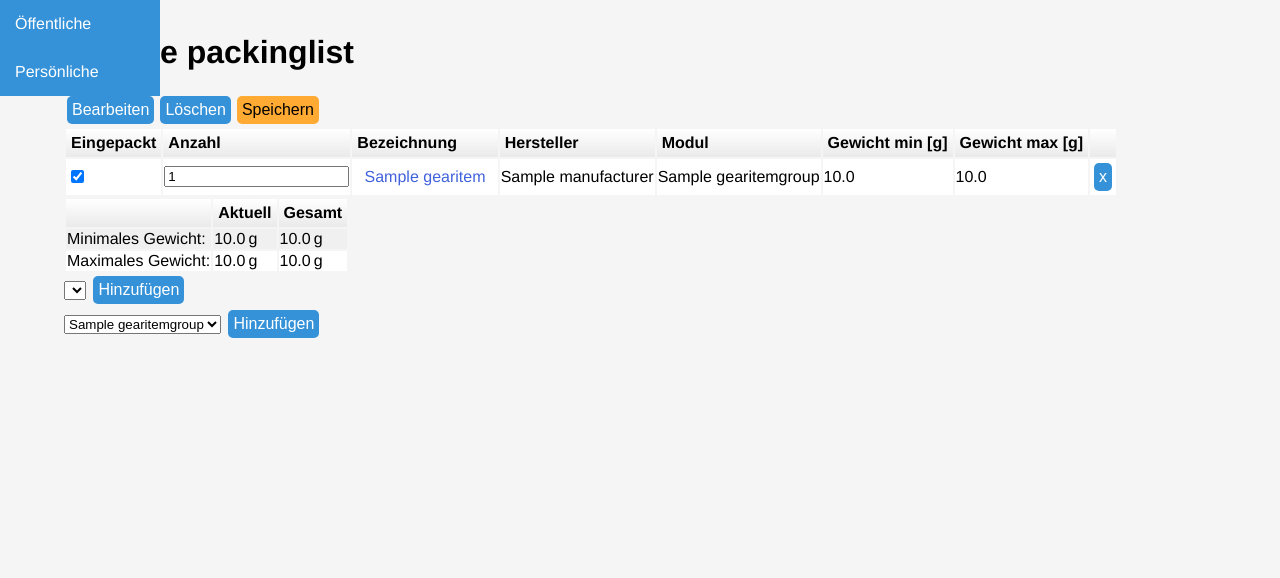
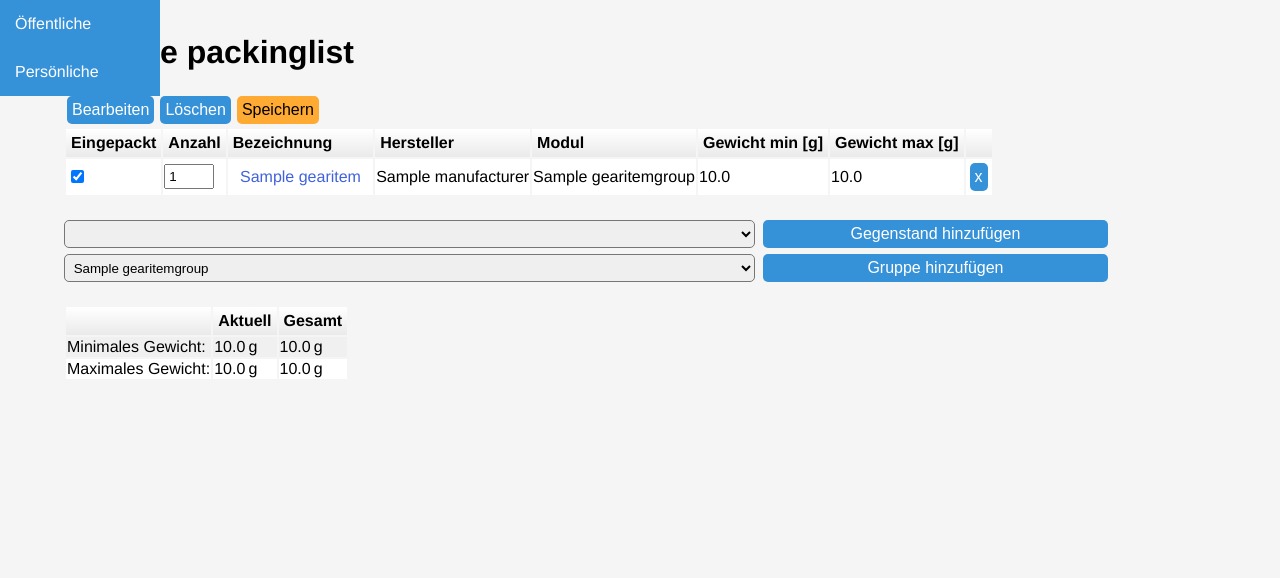
Before and after one commit to m472/GearManager, a Django app: page /gear/lists/show/1 in a window 1280 px wide. Shown: the part 48-626 px from the top of the page. Run offline with Django 3.2, Linux system fonts and the light colour scheme; a user stored in the database is signed in; tables that the repository leaves empty hold one stand-in row (values such as "Sample post"); lists and menus that the app fills with data are empty.

Commit message:
improved packinglist_detail style

```diff
--- a/gear/templates/gear/packinglist_detail.html
+++ b/gear/templates/gear/packinglist_detail.html
@@ -35,31 +35,31 @@
             <th>Eingepackt</th>
             <th>Anzahl</th>
             <th>Bezeichnung</th>
-            <th>Hersteller</th>
-            <th>Modul</th>
-            <th>Gewicht min [g]</th>
-            <th>Gewicht max [g]</th>
+            <th class="least-important-col">Hersteller</th>
+            <th class="least-important-col">Modul</th>
+            <th class="less-important-col">Gewicht min [g]</th>
+            <th class="less-important-col">Gewicht max [g]</th>
             <th></th>
         </tr>
     </thead>
     <tbody>
         {% for rel in relations %}
-        <tr class="{% cycle 'table-zebra-bright' 'table-zebra-dark' %}">
+        <tr class="packinglist-items-table {% cycle 'table-zebra-bright' 'table-zebra-dark' %}">
                 <td>
                     <input type="checkbox" form="savePacked" name="isPacked" value="{{rel.id}}" {% if rel.isPacked %}checked{% endif %} onclick="savePackedFunction()"/>
                 </td>
                 <td>
                     <form action="{% url 'saveCardinality' packinglist.id %}" name="saveCardinality{{rel.id}}" method="post">
                         {% csrf_token %}
-                        <input type="number" id="count{{rel.id}}" name="count" onchange="saveCardinality(this)" value="{{rel.count}}" class="form-input cardinality-input">
+                        <input type="number" id="count{{rel.id}}" name="count" onchange="saveCardinality(this)" value="{{rel.count}}" class="packinglist-item-count">
                         <input type="hidden" name="relationId" value="{{rel.id}}">
                     </form>
                 </td>
                 <td><a href="{% url 'showItem' rel.item.id %}" class="item-link">{{rel.item.name}}</a></td>
-                <td>{{rel.item.manufacturer}}</td>
-                <td>{{rel.addedByGroup|default_if_none:""}}</td>
-                <td>{{rel.item.minWeight|multiplyBy:rel.count}}</td>
-                <td>{{rel.item.maxWeight|default_if_none:rel.item.minWeight|multiplyBy:rel.count}}</td>
+                <td class="least-important-col">{{rel.item.manufacturer}}</td>
+                <td class="least-important-col">{{rel.addedByGroup|default_if_none:""}}</td>
+                <td class="less-important-col">{{rel.item.minWeight|multiplyBy:rel.count}}</td>
+                <td class="less-important-col">{{rel.item.maxWeight|default_if_none:rel.item.minWeight|multiplyBy:rel.count}}</td>
                 <td>
                     <form action="{% url 'removeItem' packinglist.id %}" method="POST">
                         {% csrf_token %}
@@ -71,6 +71,31 @@
         {% endfor %}
     </tbody>
 </table>
+</div>
+
+<div class="add-to-packing-list">
+    <form action="{% url 'addItem' packinglist.id %}" class="form-inline well" method="post">
+        {% csrf_token %}
+        <div class="form-group">
+            <select name="itemId" id="itemId" class="form-control">
+                {% for it in possibleItems %}
+                <option value="{{it.id}}">{{it.name}}</option>
+                {% endfor %}
+            </select>
+            <button class="btn">Gegenstand hinzufügen</button>
+        </div>
+    </form>
+    <form action="{% url 'addGroup' packinglist.id %}" class="form-inline well" method="post">
+        {% csrf_token %}
+        <div class="form-group">
+            <select name="groupId" id="groupId" class="form-control">
+                {% for group in groups %}
+                <option value="{{group.id}}">{{group.name}}</option>
+                {% endfor %}
+            </select>
+            <button class="btn">Gruppe hinzufügen</button>
+        </div>
+    </form>
 </div>
 
 <table>
@@ -90,27 +115,4 @@
         <td>{{weights.totalMaxWeight}}&#x202F;g</td>
     </tr>
 </table>
-
-<form action="{% url 'addItem' packinglist.id %}" class="form-inline well" method="post">
-    {% csrf_token %}
-    <div class="form-group">
-        <select name="itemId" id="itemId" class="form-control">
-            {% for it in possibleItems %}
-            <option value="{{it.id}}">{{it.name}}</option>
-            {% endfor %}
-        </select>
-        <button class="btn">Hinzufügen</button>
-    </div>
-</form>
-<form action="{% url 'addGroup' packinglist.id %}" class="form-inline well" method="post">
-    {% csrf_token %}
-    <div class="form-group">
-        <select name="groupId" id="groupId" class="form-control">
-            {% for group in groups %}
-            <option value="{{group.id}}">{{group.name}}</option>
-            {% endfor %}
-        </select>
-        <button class="btn">Hinzufügen</button>
-    </div>
-</form>
 {% endblock %}
--- a/static/css/base.css
+++ b/static/css/base.css
@@ -61,6 +61,11 @@ nav li.dropdown {
 
 .dropdown:hover .dropdown-content {
     display: block;
+}
+
+select {
+    padding: 0.35em;
+    border-radius: 5px;
 }
 
 .block-link:link, .block-link:visited, .inline-block-link:link, .inline-block-link:visited, .item-link:link, .item-link:visited {
@@ -197,6 +202,31 @@ footer > div > small > a:visited, footer > div > small > a:link {
     color: white;
 }
 
+.add-to-packing-list {
+    box-sizing: border-box;
+    margin-top: 20px;
+    margin-bottom: 20px;
+}
+
+.add-to-packing-list select {
+    width: 60%;
+}
+
+.add-to-packing-list button {
+    width: 30%;
+}
+
+@media screen and (max-width: 600px) {
+    .add-to-packing-list select, .add-to-packing-list button {
+        width: 100%;
+        margin: 2px 0;
+    }
+
+    .add-to-packing-list button {
+        margin-bottom: 20px;
+    }
+}
+
 /* generic form */
 .generic-form-wrapper * {
     box-sizing: border-box;
@@ -274,6 +304,27 @@ footer > div > small > a:visited, footer > div > small > a:link {
 @media screen and (max-width: 600px) {
     .detail-table span:first-child, .detail-table span:nth-child(2) {
         width: 100%;
+    }
+}
+
+.packinglist-items-table {
+    width: 100%;
+}
+
+.packinglist-item-count {
+    width: 3em;
+    padding: 3px;
+}
+
+@media screen and (max-width: 800px) {
+    .least-important-col{
+        display: none;
+    }
+}
+
+@media screen and (max-width: 500px) {
+    .less-important-col {
+        display: none;
     }
 }
 
```
